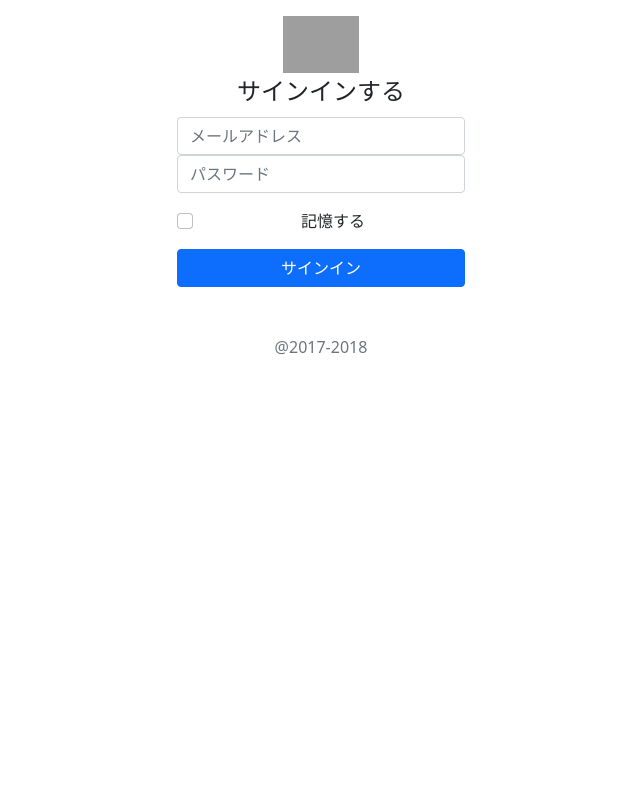
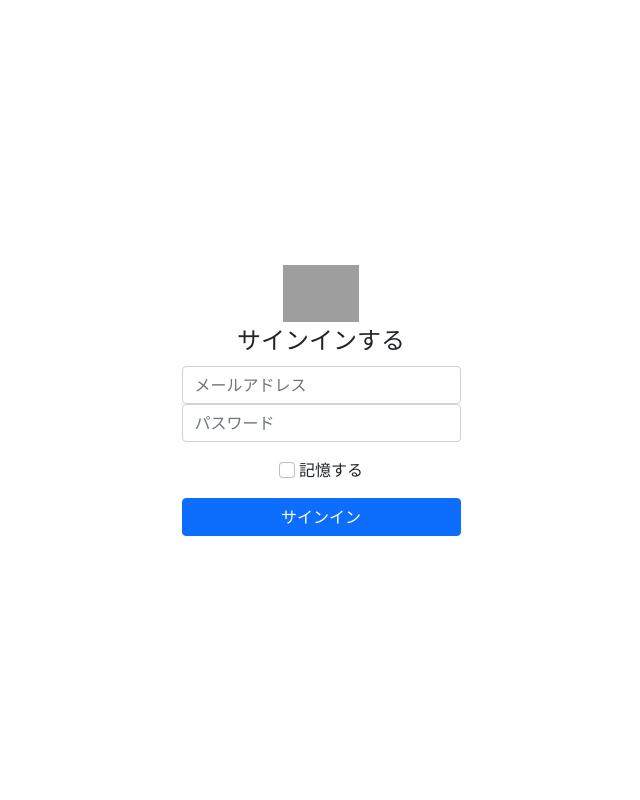
Before and after one commit to qbmht367598/login, a PHP site: page / in a window 1280 px wide. Shown: the whole page, without its empty margins (319-959 px from the left). Run offline with PHP 8.4, Linux system fonts and the light colour scheme; grey boxes are pictures that could not be loaded.

Commit message:
上下中央寄せ

```diff
--- a/css/style.css
+++ b/css/style.css
@@ -1,3 +1,3 @@
-.check-mine {
+.form-check .form-check-input {
   float: none;
 }
--- a/index.html
+++ b/index.html
@@ -9,12 +9,12 @@
   <link href="https://cdn.jsdelivr.net/npm/bootstrap@5.0.0-beta1/dist/css/bootstrap.min.css" rel="stylesheet" integrity="sha384-giJF6kkoqNQ00vy+HMDP7azOuL0xtbfIcaT9wjKHr8RbDVddVHyTfAAsrekwKmP1" crossorigin="anonymous">
   <link rel="stylesheet" href="css/style.css">
   </head>
-<body>
-    <form　class="mt-5">
-        <div class="container w-25 p-3 max-auto">
-          <img src="https://gist.githubusercontent.com/sankitch/69f62060fc834424ed9871806c7760ea/raw/ddccdd30c6c38819ca182b8d9b3bcd6adfe74e19/sample01_bootstrap_logo.svg" class="rpunded mx-auto d-block" alt="" widht="72" height="57">
+
+  <body class="container d-flex align-items-center col-12 vh-100">
+    <main class="w-25 mx-auto text-center">
+      <div class="mb-0">
+        <img src="https://gist.githubusercontent.com/sankitch/69f62060fc834424ed9871806c7760ea/raw/ddccdd30c6c38819ca182b8d9b3bcd6adfe74e19/sample01_bootstrap_logo.svg" alt=""　width="72" height="57">
         <legend class="text-center">サインインする</legend>
-          <div class="mb-0">
         <input type="email" class="form-control" id="exampleInputEmail1" aria-describedby="emailHelp" placeholder="メールアドレス">
       </div>
       <div class="mb-3">
@@ -25,8 +25,11 @@
         <label class="form-check-label" for="exampleCheck1">記憶する</label>
       </div>
       <button type="submit" class="btn btn-primary w-100">サインイン</button>
-    </form>
-    <p class="text-muted text-center mt-5">@2017-2018</p>
+    </main>
+  </body>
+</html>
+
+
 <!-- JavaScript Bundle with Popper -->
 <script src="https://cdn.jsdelivr.net/npm/bootstrap@5.0.0-beta1/dist/js/bootstrap.bundle.min.js" integrity="sha384-ygbV9kiqUc6oa4msXn9868pTtWMgiQaeYH7/t7LECLbyPA2x65Kgf80OJFdroafW" crossorigin="anonymous"></script>
 </body>
```
Lines whose indentation alone changed are shown as unchanged.
